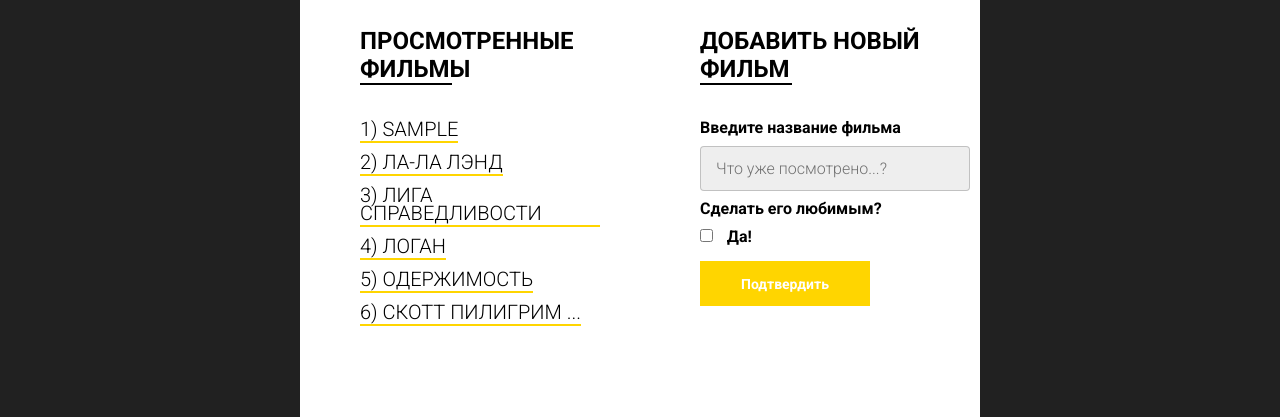
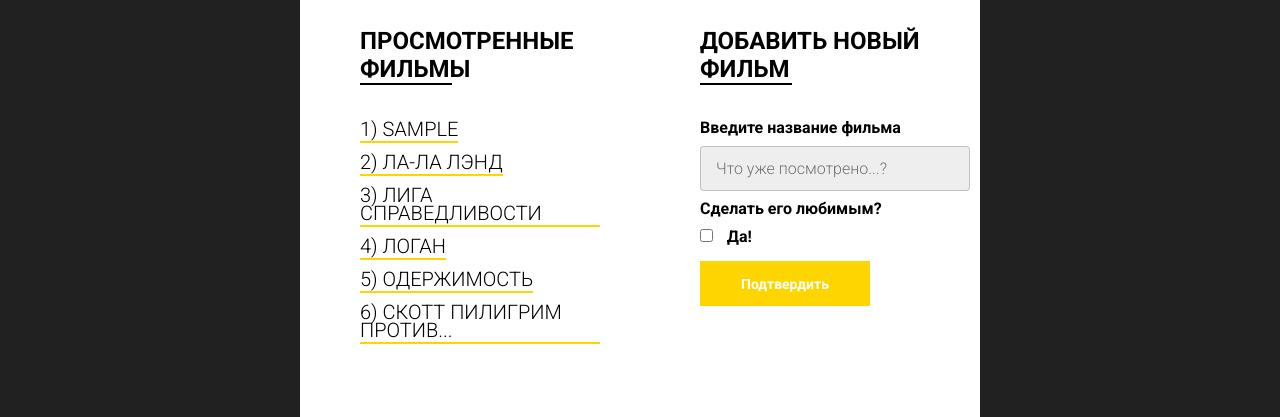
Before and after one commit to xNevrroXx/secondStageStudyingJS, a website: page src/index.html in a window 1280 px wide. Both pictures are taken after typing "Sample" into the empty fields and a click on the button "Подтвердить". Shown: the part 463-880 px from the top of the page. Drawn offline with Linux system fonts and the light colour scheme.

Commit message:
good works delete films from pseudo-array with film

```diff
--- a/src/index.html
+++ b/src/index.html
@@ -56,7 +56,7 @@
                         <li class="promo__interactive-item">4) ОДЕРЖИМОСТЬ
                             <div class="delete"></div>
                         </li>
-                        <li class="promo__interactive-item">5) СКОТТ ПИЛИГРИМ ПРОТИВ...
+                        <li class="promo__interactive-item">5) СКОТТ ПИЛИГРИМ ПРОТИВ всех
                             <div class="delete"></div>
                         </li>
                     </ul>
--- a/src/js/script.js
+++ b/src/js/script.js
@@ -1,12 +1,13 @@
 'use strict';
 
+document.addEventListener("DOMContentLoaded", () => {
     const movieDB = {
         movies: [
             "Логан",
             "Лига справедливости",
             "Ла-ла лэнд",
             "Одержимость",
-        "Скотт Пилигрим против..."
+            "Скотт Пилигрим против всех"
         ]
     };
 
@@ -17,7 +18,7 @@
           btnAddFilm = document.querySelector('form.add > button'),
           inputedFilmInForm = document.getElementById('watchedFilm');
 
-let deleteFilmFromListBTNS = document.querySelectorAll('.delete');
+    let deleteFilmFromListBTN = document.querySelectorAll('.delete');
 
     adv.forEach(item => {
         item.remove();
@@ -35,64 +36,73 @@
     function addFilm() {
         btnAddFilm.addEventListener('click', (e) => {
             if(inputedFilmInForm.value != "") {
-            if(document.querySelector("form.add input:nth-of-type(n+2)").checked) {
+                if(document.querySelector("form.add [type='checkbox']").checked) {
                     console.log("Добавляем любимый фильм!");
                 }
                 e.preventDefault();
-            movieDB.movies.push(firstSymbolToUpper(inputedFilmInForm.value, 0));
+
+                movieDB.movies.push(firstSymbolToUpper(inputedFilmInForm.value));
+                movieDB.movies.sort();
                 inputedFilmInForm.value = "";
+
                 updateFilmList();
             }
         });
     }
 
-function noMoreXSymbols(x, str) { //x - максимальное кол-во выводимых символов
-    if(str.length > 21) {
+    function noMoreXSymbols(str, x) { //x - максимальное кол-во выводимых символов
+        if(str.length > x) {
+
+            if (str[22] == " ") {
+                str = str.slice(0, x+1) + "...";
+            }
+            else if (str[22] != " ") { //если 22-й символ - не пробел, то долнительно обрезает на последнем пробеле
                 str = str.slice(0, x+1) + "...";
 
-        for (let i = str.length; i > 0; i--) { //дополнительно обрезает на последнем пробеле
+                for (let i = str.length; i > 0; i--) {
                     if (str[i] == " ") {
-                str = str.slice(0, i+1) + "...";
+                        str = str.slice(0, i) + "...";
+                        break;
+                    }
+                    if(i == 10) {
+                        str = str.slice(0, x+1) + "...";
                         break;
                     }
                 }
             }
+
+        }
+
         return str;
     }
 
-function firstSymbolToUpper(str, numFirstSymbol) {
-    str = str[numFirstSymbol].toUpperCase() + str.toLowerCase().slice(numFirstSymbol+1);
+    function firstSymbolToUpper(str) {
+        str = str.trim();
         str = str.replace(/(\r\n|\n|\r)/gm,"");
-    str = str.trim();
+        str = str[0].toUpperCase() + str.toLowerCase().slice(1);
+
         return str;
     }
 
     function updateFilmList() {//помещается обновленный список фильмов на страницу
-    movieDB.movies.sort();
         filmList.innerHTML = "";
         movieDB.movies.forEach( (film, i) => {
             filmList.innerHTML += `
-            <li class="promo__interactive-item">${i+1}) ${noMoreXSymbols(21, film)}
+                <li class="promo__interactive-item">${i+1}) ${noMoreXSymbols(film, 21)}
                     <div class="delete"></div>
                 </li>
             `;
         });
-    deleteFilmFromListBTNS = document.querySelectorAll('.delete');
         initializeDeleteFilmFunction();
     }
 
     function initializeDeleteFilmFunction() {
-    deleteFilmFromListBTNS.forEach ( item => {
+        document.querySelectorAll('.delete').forEach ( (item, i) => {
             item.addEventListener("click", () => {
-            const deletedElement = firstSymbolToUpper(item.parentElement.textContent, 3);
-
-            movieDB.movies.forEach( (film, i) => { //удаляет элемент из массива
-                if(firstSymbolToUpper(film, 0) == firstSymbolToUpper(deletedElement, 0)) {
                 movieDB.movies.splice(i,1);
-                }
-            });
                 item.parentElement.remove(); //удаляет элемент со страницы
                 updateFilmList();
             });
         });
     }
+});
```
Lines whose indentation alone changed are shown as unchanged.
